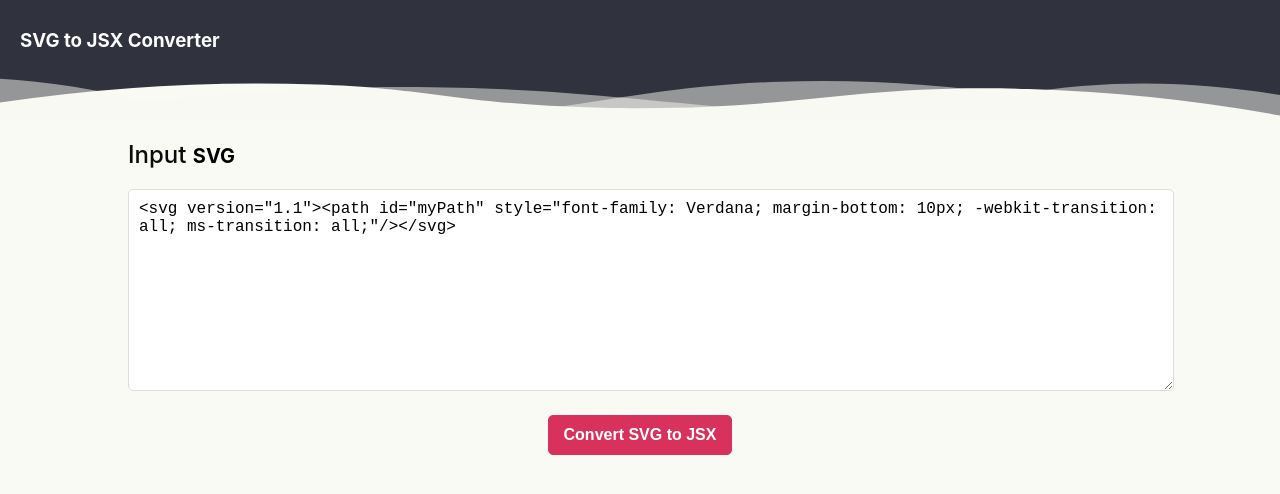
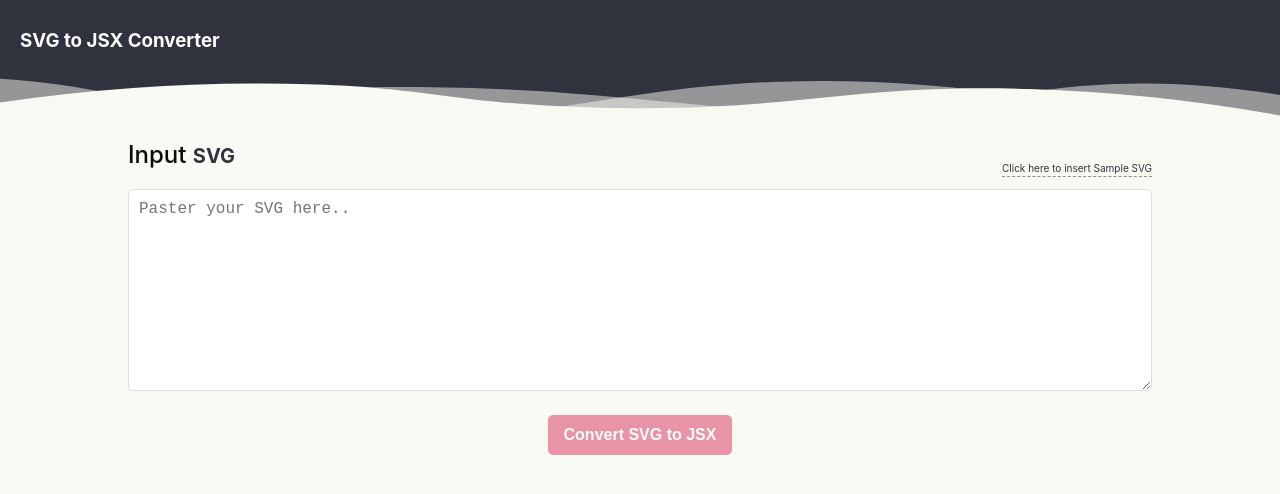
Before and after one commit to VishnuBaliga/svg-to-jsx-online-tool, a React (Create React App) app: page / in a window 1280 px wide. Shown: the top 494 px of the page. Built offline with nearby package versions, Linux system fonts and the light colour scheme.

Commit message:
files restructured and sample-svg-input option

```diff
--- a/package.json
+++ b/package.json
@@ -9,7 +9,6 @@
     "react-dom": "^16.9.0",
     "react-scripts": "3.1.1",
     "react-syntax-highlighter": "^11.0.2",
-    "replace-once": "^1.0.0",
     "svg-to-jsx": "^1.0.2"
   },
   "scripts": {
--- a/src/App.css
+++ b/src/App.css
@@ -1,7 +1,11 @@
+*{
+  box-sizing: border-box;
+}
 body,html,head{
   margin:0;
   padding:0;
   background:#FAFAF4;
+  box-sizing: border-box;
 }
 header{
   background-color: #30323D;
@@ -54,11 +58,33 @@ h2{
 }
 h2 strong{
   font-weight: bold;
-  color: black;
+  color: #30323D;
+}
+.input-container a.sample-input{
+    position: absolute;
+  right: 0;
+  top:0;
+  padding: 2px 0;
+  min-width: 100px;
+  margin: 20px 0;
+  font-size: 10px;
+  border-radius: 5px;
+  cursor: pointer;
+  transition: all 0.3s;
+  border-bottom: thin dashed #30323d8a;
+  color: #30323D;
+  border-radius: 0;
+}
+.input-container a.sample-input:hover{
+  text-decoration: none;
+  color: #000;
+  border-bottom: thin solid #30323D;
 }
 .input-container{
     width: 80%;
   margin: 20px auto 0;
+  position:relative;
+
 }
 .output-container{
   /* background-color: rgba(#BFBFBF,0.8);  */
--- a/src/convertor.js
+++ b/src/convertor.js
@@ -1,34 +1,36 @@
 import React from 'react';
-import replaceOnce from 'replace-once';
-import { find, replace } from './findAndReplace';
 import copy from 'copy-to-clipboard';
-
-
+import Header from './header';
+import svgtojsx from 'svg-to-jsx';
 import SyntaxHighlighter from 'react-syntax-highlighter';
 import { tomorrowNightBright } from 'react-syntax-highlighter/dist/esm/styles/hljs';
 
-import svgtojsx from 'svg-to-jsx';
 
-
-var sampleSvg = '<svg version="1.1"><path id="myPath" style="font-family: Verdana; margin-bottom: 10px; -webkit-transition: all; ms-transition: all;"/></svg>';
-
-function SVGPreview({svg}){
-    return svg
-}
-
+const sampleSvg = '<svg version="1.1"><path id="myPath" style="font-family: Verdana; margin-bottom: 10px; -webkit-transition: all; ms-transition: all;"/></svg>';
 
 export default class Convertor extends React.Component{
     constructor(){
         super();
         this.state = {
             convertedData:'',
-            rawData:sampleSvg,
+            rawData:'',
             loading: false,
             copying:false,
             error:false,
             output: false
         }
         this.inputRef = React.createRef();
+    }
+
+    insertSample = (e) =>{
+          this.setState({
+                rawData: sampleSvg,
+                    convertedData:'',
+                    loading: false,
+                    copying:false,
+                    error:false,
+                    output: false
+            });
     }
 
       handleCopy = (value) => {
@@ -96,33 +98,12 @@ export default class Convertor extends React.Component{
         return(
             <>
 
+    <Header />
 
 
-            <header>
-                <h3>SVG to JSX Converter</h3>
-                 <svg className="wave" height="50px" style={{"pointerEvents":"none"}} width="100%" preserveAspectRatio="none" viewBox="0 0 1920 75" xmlns="http://www.w3.org/2000/svg">
-	<defs>
-		<clipPath id="a">
-			<rect className="a" height="75" width="1920"/>
-		</clipPath>
-	</defs>
-	<title>wave</title>
-	<g className="b">
-		<path className="c" d="M1963,327H-105V65A2647.49,2647.49,0,0,1,431,19c217.7,3.5,239.6,30.8,470,36,297.3,6.7,367.5-36.2,642-28a2511.41,2511.41,0,0,1,420,48"/>
-	</g>
-	<g className="b">
-		<path className="d" d="M-127,404H1963V44c-140.1-28-343.3-46.7-566,22-75.5,23.3-118.5,45.9-162,64-48.6,20.2-404.7,128-784,0C355.2,97.7,341.6,78.3,235,50,86.6,10.6-41.8,6.9-127,10"/>
-	</g>
-	<g className="b">
-		<path className="d" d="M1979,462-155,446V106C251.8,20.2,576.6,15.9,805,30c167.4,10.3,322.3,32.9,680,56,207,13.4,378,20.3,494,24"/>
-	</g>
-	<g className="b">
-		<path className="d" d="M1998,484H-243V100c445.8,26.8,794.2-4.1,1035-39,141-20.4,231.1-40.1,378-45,349.6-11.6,636.7,73.8,828,150"/>
-	</g>
-</svg>
-            </header>
 
                 <div className="input-container">
+                    <a className="sample-input" onClick={e=>this.insertSample(e)}>{`Click here to insert Sample SVG`}</a>
                     <h2>Input <small><strong>SVG</strong></small></h2>
                     <textarea placeholder={'Paster your SVG here..'} value={rawData} ref={this.inputRef} onChange={(e)=>this.handleChange(e) } rows={'10'}  /><br/>
                     <button type={'submit'} disabled={!rawData|loading} onClick={this.handleChange}>{loading?'Converting...':'Convert SVG to JSX'}</button>
--- /dev/null
+++ b/src/header.js
@@ -0,0 +1,31 @@
+import React from 'react';
+
+function Header(){
+    return(
+          <header>
+                <h3>SVG to JSX Converter</h3>
+                 <svg className="wave" height="50px" style={{"pointerEvents":"none"}} width="100%" preserveAspectRatio="none" viewBox="0 0 1920 75" xmlns="http://www.w3.org/2000/svg">
+	<defs>
+		<clipPath id="a">
+			<rect className="a" height="75" width="1920"/>
+		</clipPath>
+	</defs>
+	<title>wave</title>
+	<g className="b">
+		<path className="c" d="M1963,327H-105V65A2647.49,2647.49,0,0,1,431,19c217.7,3.5,239.6,30.8,470,36,297.3,6.7,367.5-36.2,642-28a2511.41,2511.41,0,0,1,420,48"/>
+	</g>
+	<g className="b">
+		<path className="d" d="M-127,404H1963V44c-140.1-28-343.3-46.7-566,22-75.5,23.3-118.5,45.9-162,64-48.6,20.2-404.7,128-784,0C355.2,97.7,341.6,78.3,235,50,86.6,10.6-41.8,6.9-127,10"/>
+	</g>
+	<g className="b">
+		<path className="d" d="M1979,462-155,446V106C251.8,20.2,576.6,15.9,805,30c167.4,10.3,322.3,32.9,680,56,207,13.4,378,20.3,494,24"/>
+	</g>
+	<g className="b">
+		<path className="d" d="M1998,484H-243V100c445.8,26.8,794.2-4.1,1035-39,141-20.4,231.1-40.1,378-45,349.6-11.6,636.7,73.8,828,150"/>
+	</g>
+</svg>
+            </header>
+    )
+}
+
+export default Header
```
Also changed, not shown: 1 other file (tests, documents, lock files or other folders). Lines whose indentation alone changed are shown as unchanged.
